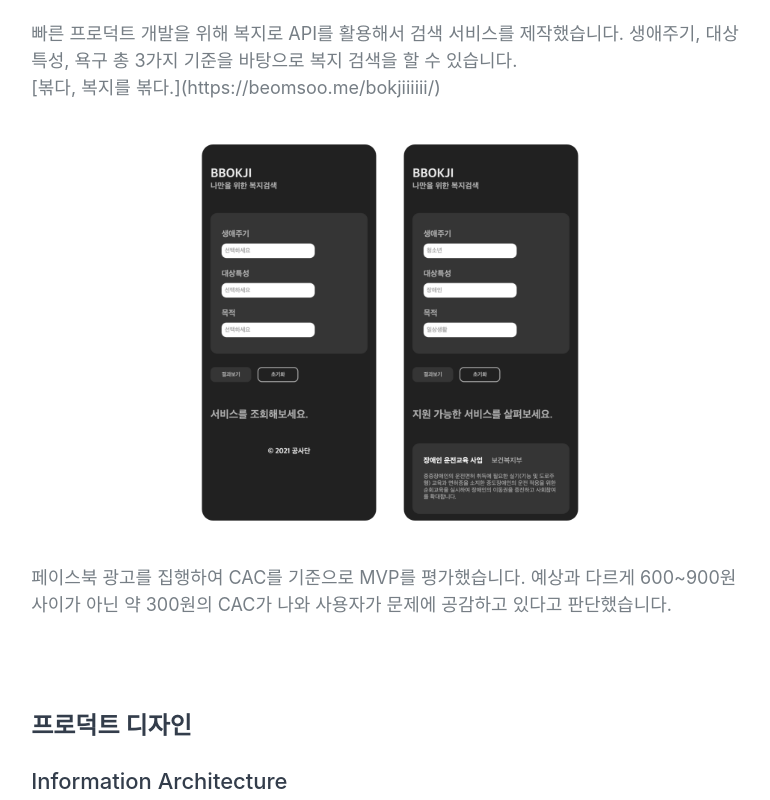
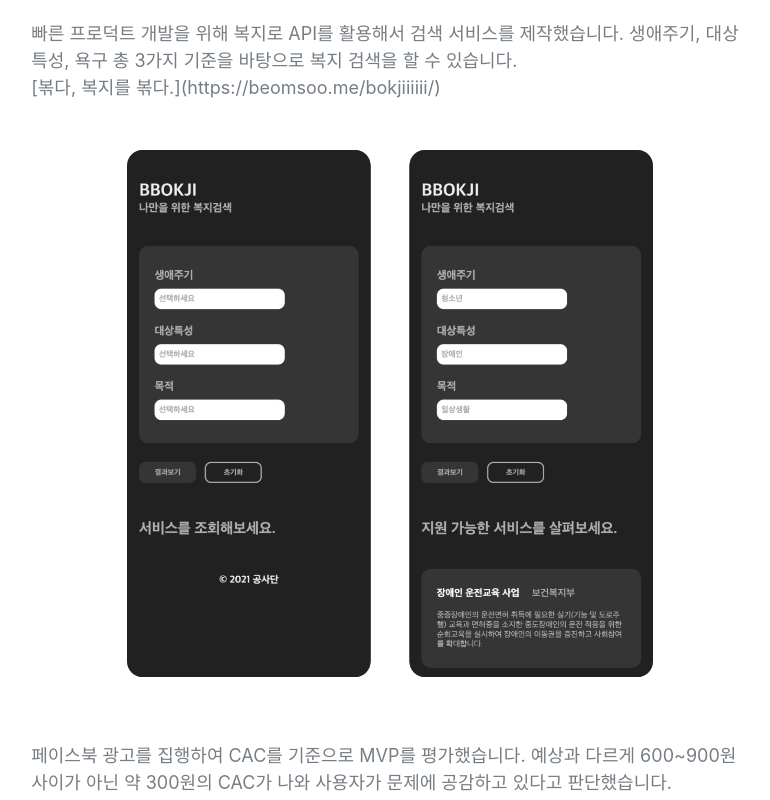
Before and after one commit to k1a11220/portfolio, a Next.js app: page /projects/bokdda in a window 1280 px wide. Shown: the part 3220-4020 px from the top of the page, without its empty margins (250-1020 px from the left). Built offline with nearby package versions, Linux system fonts and the light colour scheme; a web font is replaced by a local one.

Commit message:
Edit bokdda

```diff
--- /dev/null
+++ b/components/project/styled-image.tsx
@@ -0,0 +1,27 @@
+import styled from "@emotion/styled";
+import Image from "next/image";
+
+const ImgContainer = styled.div`
+  background: none;
+  margin-top: 1.875rem;
+  margin-bottom: 1.875rem;
+  align-self: center;
+  width: 140%;
+  max-width: 96vw;
+`;
+
+const ImageWrapper = styled.div`
+  align-self: center;
+`;
+
+function StyledImage({ src }: { src: any }) {
+  return (
+    <ImgContainer>
+      <ImageWrapper>
+        <Image src={src} layout="responsive" />
+      </ImageWrapper>
+    </ImgContainer>
+  );
+}
+
+export default StyledImage;
--- a/components/typography.tsx
+++ b/components/typography.tsx
@@ -1,4 +1,4 @@
-import React from "react";
+import React, { useState } from "react";
 import styled from "@emotion/styled";
 import Image from "next/image";
 
@@ -21,6 +21,8 @@ export const H3 = styled.h3`
 
 export const Section = styled.section`
   margin-bottom: 6rem;
+  display: flex;
+  flex-direction: column;
 `;
 
 export const Divider = styled.div`
@@ -38,21 +40,6 @@ export const B = styled.b`
   font-weight: 500;
   color: var(--grey400);
 `;
-
-const ImgContainer = styled.div`
-  background: none;
-  margin-top: 1.875rem;
-  margin-bottom: 1.875rem;
-  border-radius: 10px;
-`;
-
-export function StyledImage({ src }: { src: any }) {
-  return (
-    <ImgContainer>
-      <Image src={src} layout="responsive" />
-    </ImgContainer>
-  );
-}
 
 export function Headline({ title, color, weight }: Headline) {
   return (
--- a/pages/projects/bokdda.tsx
+++ b/pages/projects/bokdda.tsx
@@ -1,14 +1,6 @@
 import { CustomHead } from "@components/custom-head";
 import { ProjectHeader } from "@components/project/project-header";
-import {
-  B,
-  Divider,
-  H2,
-  H3,
-  StyledImage,
-  P,
-  Section,
-} from "@components/typography";
+import { B, Divider, H2, H3, P, Section } from "@components/typography";
 import { NextPage } from "next";
 import thumbnail from "@media/hero_bokdda.png";
 import profile_wonjun from "@media/profile_wonjun.jpeg";
@@ -19,6 +11,8 @@ import ui_2 from "@media/bokdda/ui-2.png";
 import ui_3 from "@media/bokdda/ui-3.png";
 import test_1 from "@media/bokdda/test-1.png";
 import iphone from "@media/iphone.png";
+import Image from "next/image";
+import StyledImage from "@components/project/styled-image";
 
 const BokddaPage: NextPage = () => {
   return (
@@ -170,7 +164,7 @@ const BokddaPage: NextPage = () => {
             }}
           >
             <div style={{ width: "358px", margin: "auto", zIndex: "1" }}>
-              <StyledImage src={iphone} />
+              <Image src={iphone} layout="responsive" />
             </div>
             <div
               style={{
```
Also changed, not shown: components/home/projectList.tsx (+3 -5 lines).
